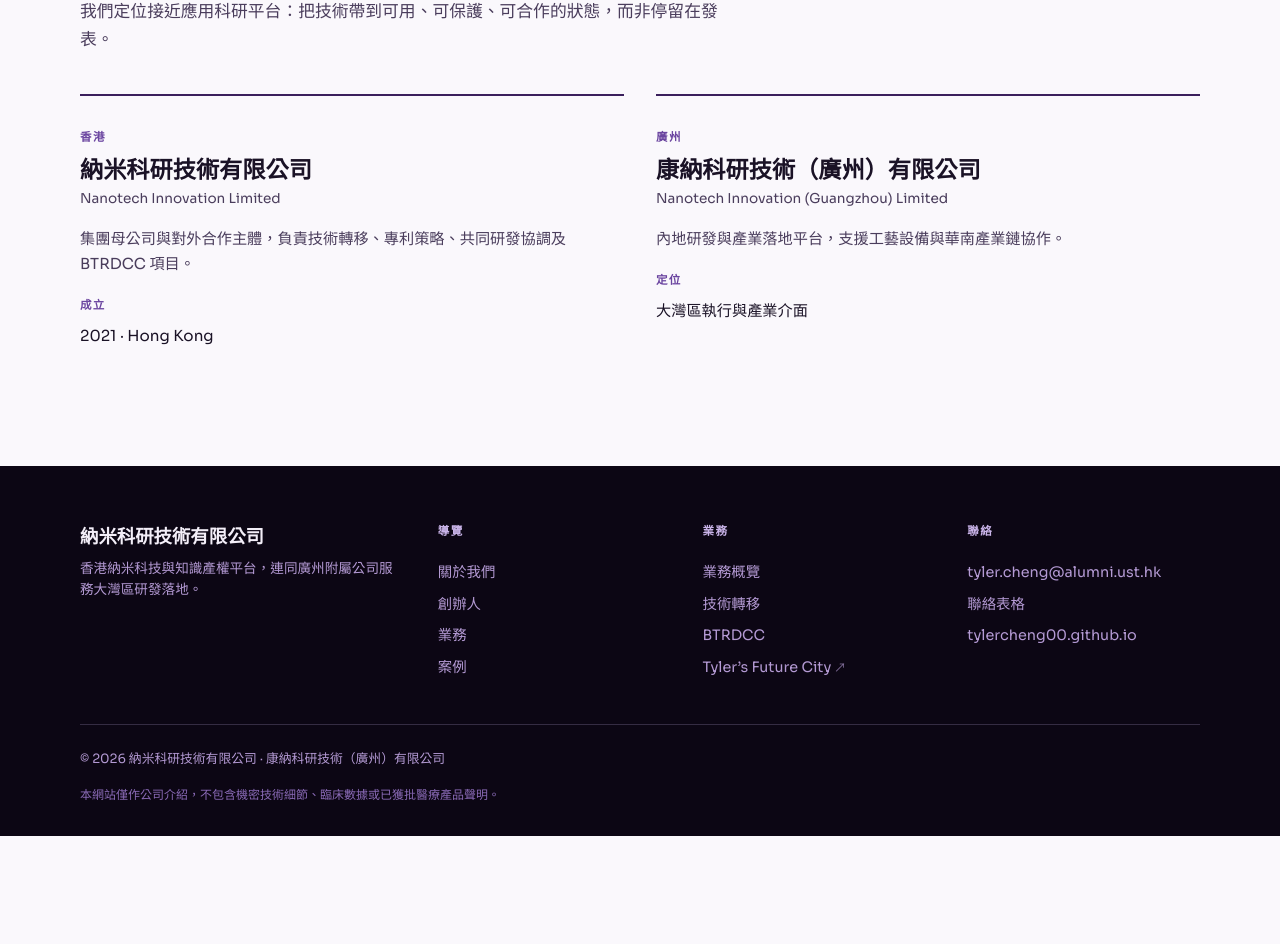
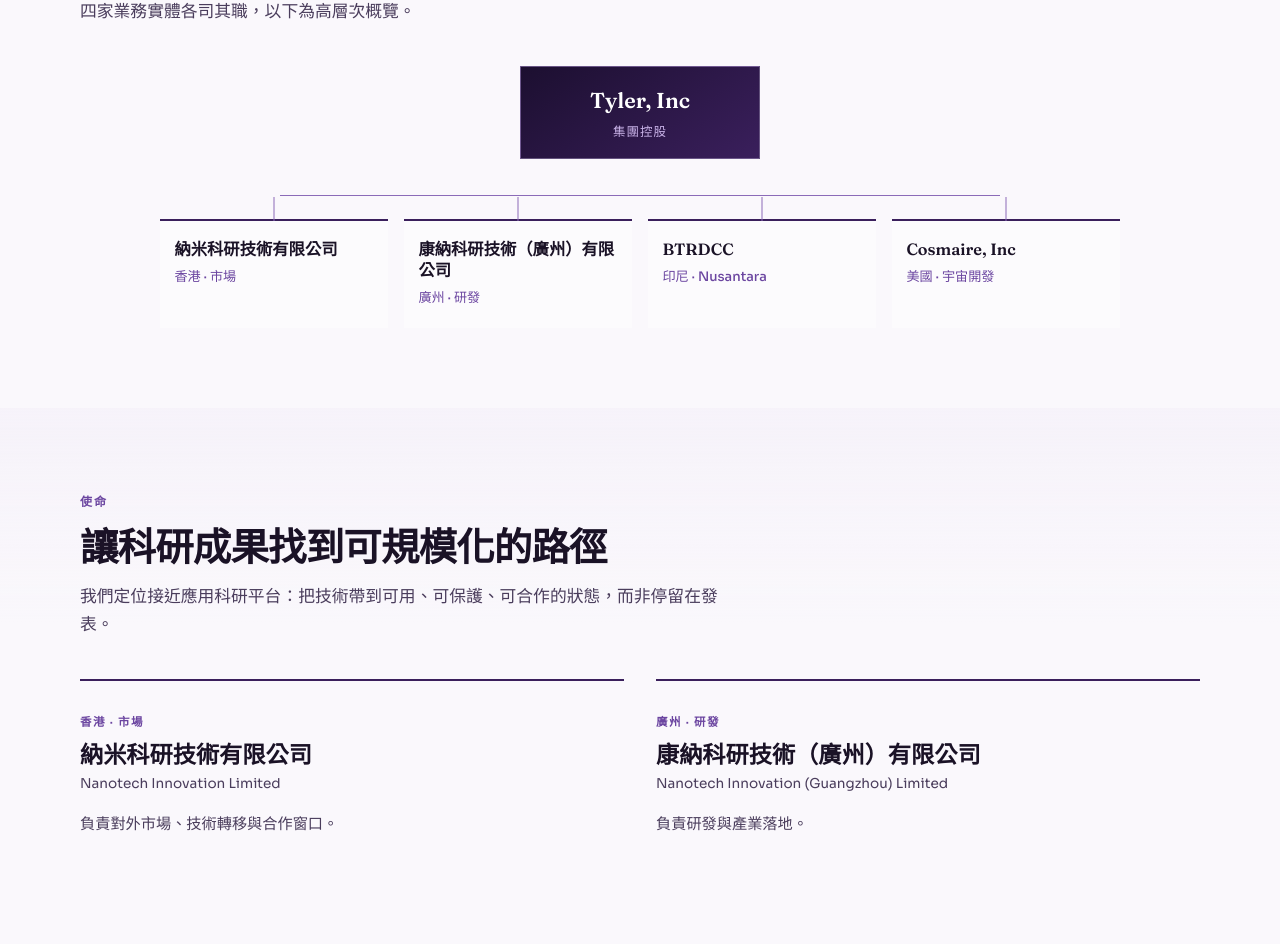
Before and after one commit to tylercheng00/tylercheng00, a plain HTML site: page nanotech/about.html in a window 1280 px wide. Shown: the part 561-1505 px from the top of the page. Before the commit the page ends 1397 px from the top, so only its background shows below. Drawn offline with Linux system fonts and the light colour scheme.

Commit message:
Add high-level Tyler, Inc group org chart on About (#5)
Show holding company with HK market, Guangzhou R&D, BTRDCC
(Nusantara), and Cosmaire (US space) — overview only, not on home.

Co-authored-by: Cursor Agent <cursoragent@cursor.com>
Co-authored-by: Tyler Tik Man CHENG <tylercheng00@users.noreply.github.com>

```diff
--- a/nanotech/about.html
+++ b/nanotech/about.html
@@ -71,12 +71,64 @@
         <h1 class="zh-hant">關於我們</h1>
         <h1 class="zh-hans">关于我们</h1>
         <h1 class="en">About us</h1>
-        <p class="zh-hant">香港與廣州雙城佈局，專注納米科技、技術轉移與知識產權。</p>
-        <p class="zh-hans">香港与广州双城布局，专注纳米科技、技术转移与知识产权。</p>
-        <p class="en">A Hong Kong–Guangzhou footprint focused on nanotech, technology transfer and IP.</p>
+        <p class="zh-hant">Tyler, Inc 集團旗下平台：香港市場、廣州研發，並延伸至印尼與美國。</p>
+        <p class="zh-hans">Tyler, Inc 集团旗下平台：香港市场、广州研发，并延伸至印尼与美国。</p>
+        <p class="en">Part of the Tyler, Inc group — Hong Kong market, Guangzhou R&amp;D, plus Indonesia and the U.S.</p>
       </div>
     </section>
-    <section class="section">
+    <section class="section" id="group">
+      <div class="container">
+        <div class="section-head reveal">
+          <span class="section-label"><span class="zh-hant">集團架構</span><span class="zh-hans">集团架构</span><span class="en">Group structure</span></span>
+          <h2 class="section-title zh-hant">Tyler, Inc 集團概覽</h2>
+          <h2 class="section-title zh-hans">Tyler, Inc 集团概览</h2>
+          <h2 class="section-title en">Tyler, Inc at a glance</h2>
+          <p class="section-lead zh-hant">四家業務實體各司其職，以下為高層次概覽。</p>
+          <p class="section-lead zh-hans">四家业务实体各司其职，以下为高层次概览。</p>
+          <p class="section-lead en">Four operating entities — a high-level overview only.</p>
+        </div>
+
+        <div class="org-chart reveal" role="img" aria-label="Tyler, Inc group organisation chart">
+          <div class="org-parent">
+            <span class="org-name">Tyler, Inc</span>
+            <span class="org-meta zh-hant">集團控股</span>
+            <span class="org-meta zh-hans">集团控股</span>
+            <span class="org-meta en">Holding group</span>
+          </div>
+          <ul class="org-children">
+            <li>
+              <span class="org-name zh-hant">納米科研技術有限公司</span>
+              <span class="org-name zh-hans">纳米科研技术有限公司</span>
+              <span class="org-name en">Nanotech Innovation Limited</span>
+              <span class="org-meta zh-hant">香港 · 市場</span>
+              <span class="org-meta zh-hans">香港 · 市场</span>
+              <span class="org-meta en">Hong Kong · Market</span>
+            </li>
+            <li>
+              <span class="org-name zh-hant">康納科研技術（廣州）有限公司</span>
+              <span class="org-name zh-hans">康纳科研技术（广州）有限公司</span>
+              <span class="org-name en">Nanotech Innovation (Guangzhou) Limited</span>
+              <span class="org-meta zh-hant">廣州 · 研發</span>
+              <span class="org-meta zh-hans">广州 · 研发</span>
+              <span class="org-meta en">Guangzhou · R&amp;D</span>
+            </li>
+            <li>
+              <span class="org-name">BTRDCC</span>
+              <span class="org-meta zh-hant">印尼 · Nusantara</span>
+              <span class="org-meta zh-hans">印尼 · Nusantara</span>
+              <span class="org-meta en">Indonesia · Nusantara</span>
+            </li>
+            <li>
+              <span class="org-name">Cosmaire, Inc</span>
+              <span class="org-meta zh-hant">美國 · 宇宙開發</span>
+              <span class="org-meta zh-hans">美国 · 宇宙开发</span>
+              <span class="org-meta en">United States · Space</span>
+            </li>
+          </ul>
+        </div>
+      </div>
+    </section>
+    <section class="section section-alt">
       <div class="container">
         <div class="section-head reveal">
           <span class="section-label"><span class="zh-hant">使命</span><span class="zh-hans">使命</span><span class="en">Mission</span></span>
@@ -89,34 +141,24 @@
         </div>
         <div class="entities">
           <article class="entity reveal" id="hk">
-            <div class="entity-tag"><span class="zh-hant">香港</span><span class="zh-hans">香港</span><span class="en">Hong Kong</span></div>
+            <div class="entity-tag"><span class="zh-hant">香港 · 市場</span><span class="zh-hans">香港 · 市场</span><span class="en">Hong Kong · Market</span></div>
             <h3 class="zh-hant">納米科研技術有限公司</h3>
             <h3 class="zh-hans">纳米科研技术有限公司</h3>
             <h3 class="en">Nanotech Innovation Limited</h3>
             <p class="entity-en">Nanotech Innovation Limited</p>
-            <p class="zh-hant">集團母公司與對外合作主體，負責技術轉移、專利策略、共同研發協調及 BTRDCC 項目。</p>
-            <p class="zh-hans">集团母公司与对外合作主体，负责技术转移、专利策略、共同研发协调及 BTRDCC 项目。</p>
-            <p class="en">Parent company for technology transfer, patent strategy, co-development and BTRDCC.</p>
-            <dl>
-              <dt><span class="zh-hant">成立</span><span class="zh-hans">成立</span><span class="en">Founded</span></dt>
-              <dd>2021 · Hong Kong</dd>
-            </dl>
+            <p class="zh-hant">負責對外市場、技術轉移與合作窗口。</p>
+            <p class="zh-hans">负责对外市场、技术转移与合作窗口。</p>
+            <p class="en">Market-facing entity for partnerships and technology transfer.</p>
           </article>
           <article class="entity reveal" id="gz">
-            <div class="entity-tag"><span class="zh-hant">廣州</span><span class="zh-hans">广州</span><span class="en">Guangzhou</span></div>
+            <div class="entity-tag"><span class="zh-hant">廣州 · 研發</span><span class="zh-hans">广州 · 研发</span><span class="en">Guangzhou · R&amp;D</span></div>
             <h3 class="zh-hant">康納科研技術（廣州）有限公司</h3>
             <h3 class="zh-hans">康纳科研技术（广州）有限公司</h3>
             <h3 class="en">Nanotech Innovation (Guangzhou) Limited</h3>
             <p class="entity-en">Nanotech Innovation (Guangzhou) Limited</p>
-            <p class="zh-hant">內地研發與產業落地平台，支援工藝設備與華南產業鏈協作。</p>
-            <p class="zh-hans">内地研发与产业落地平台，支援工艺设备与华南产业链协作。</p>
-            <p class="en">Mainland R&amp;D and industrialisation platform for process know-how and South China partnerships.</p>
-            <dl>
-              <dt><span class="zh-hant">定位</span><span class="zh-hans">定位</span><span class="en">Role</span></dt>
-              <dd class="zh-hant">大灣區執行與產業介面</dd>
-              <dd class="zh-hans">大湾区执行与产业界面</dd>
-              <dd class="en">Greater Bay Area execution interface</dd>
-            </dl>
+            <p class="zh-hant">負責研發與產業落地。</p>
+            <p class="zh-hans">负责研发与产业落地。</p>
+            <p class="en">R&amp;D and industrialisation platform.</p>
           </article>
         </div>
       </div>
--- a/nanotech/css/styles.css
+++ b/nanotech/css/styles.css
@@ -659,6 +659,98 @@ html[lang="en"] .entity .entity-en {
   margin-bottom: 0.35rem;
 }
 
+.section-alt {
+  background:
+    linear-gradient(180deg, rgba(243, 238, 248, 0.55), transparent 40%),
+    var(--paper);
+}
+
+/* —— Group org chart —— */
+.org-chart {
+  max-width: 960px;
+  margin: 0 auto;
+  text-align: center;
+}
+
+.org-parent {
+  display: inline-grid;
+  gap: 0.2rem;
+  padding: 1rem 1.75rem;
+  background: linear-gradient(145deg, var(--purple-850), var(--purple-700));
+  color: var(--mist);
+  border: 1px solid var(--line-strong);
+  min-width: min(100%, 240px);
+}
+
+.org-parent .org-name {
+  font-family: var(--font-display);
+  font-size: 1.35rem;
+  font-weight: 600;
+  color: #fff;
+}
+
+.org-parent .org-meta {
+  font-size: 0.78rem;
+  letter-spacing: 0.08em;
+  text-transform: uppercase;
+  color: var(--lilac);
+}
+
+.org-children {
+  display: grid;
+  grid-template-columns: repeat(4, 1fr);
+  gap: 1rem;
+  margin-top: 2.25rem;
+  position: relative;
+  padding-top: 1.5rem;
+}
+
+.org-children::before {
+  content: "";
+  position: absolute;
+  top: 0;
+  left: 12.5%;
+  right: 12.5%;
+  height: 1px;
+  background: var(--purple-400);
+}
+
+.org-children li {
+  position: relative;
+  display: grid;
+  gap: 0.35rem;
+  align-content: start;
+  padding: 1.1rem 0.9rem 1.2rem;
+  border-top: 2px solid var(--purple-700);
+  background: rgba(255, 255, 255, 0.55);
+  text-align: left;
+}
+
+.org-children li::before {
+  content: "";
+  position: absolute;
+  top: -1.5rem;
+  left: 50%;
+  width: 1px;
+  height: 1.5rem;
+  background: var(--purple-400);
+  transform: translateX(-50%);
+}
+
+.org-children .org-name {
+  font-family: var(--font-display);
+  font-size: 1.02rem;
+  font-weight: 600;
+  line-height: 1.3;
+  color: var(--ink);
+}
+
+.org-children .org-meta {
+  font-size: 0.82rem;
+  color: var(--purple-500);
+  font-weight: 500;
+}
+
 /* —— Feature split —— */
 .split {
   display: grid;
@@ -1159,6 +1251,15 @@ html.js .reveal.is-visible {
   .split,
   .contact-grid {
     grid-template-columns: 1fr;
+  }
+
+  .org-children {
+    grid-template-columns: 1fr 1fr;
+  }
+
+  .org-children::before {
+    left: 25%;
+    right: 25%;
   }
 
   .spotlight-grid {
@@ -1219,6 +1320,17 @@ html.js .reveal.is-visible {
     grid-template-columns: 1fr;
   }
 
+  .org-children {
+    grid-template-columns: 1fr;
+    padding-top: 0;
+    margin-top: 1.25rem;
+  }
+
+  .org-children::before,
+  .org-children li::before {
+    display: none;
+  }
+
   .pillar {
     border-right: none;
     border-bottom: 1px solid var(--line);
```
